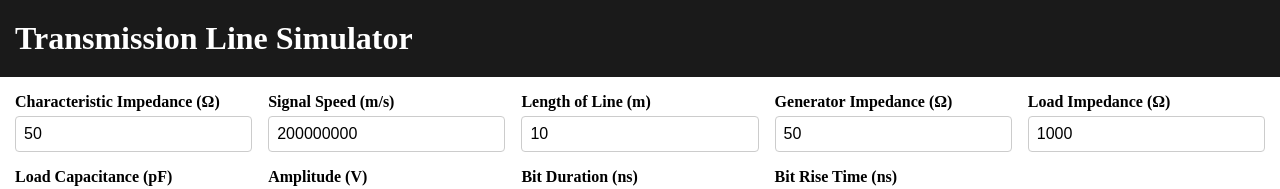
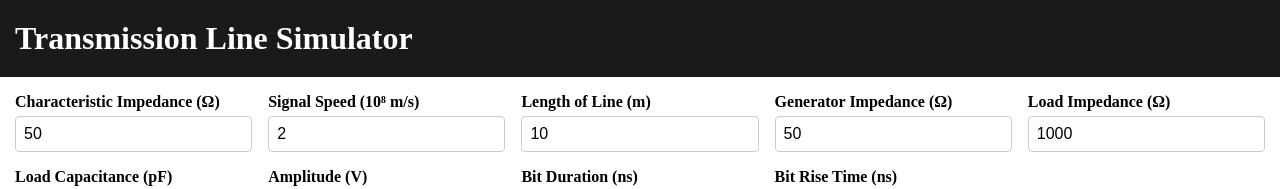
Before and after one commit to egvhauwa/transmission-line, a Vue app: page / in a window 1280 px wide. Shown: the top 189 px of the page. Built offline with nearby package versions, Linux system fonts and the light colour scheme.

Commit message:
validate parameters

```diff
--- a/src/components/ParameterInput.vue
+++ b/src/components/ParameterInput.vue
@@ -1,7 +1,15 @@
 <template>
   <div class="parameter-input">
     <label :for="id">{{ label }}</label>
-    <input :id="id" v-model="unscaledInput" type="number" step="any" required />
+    <input
+      :id="id"
+      v-model="unscaledInput"
+      type="number"
+      step="any"
+      :min="min"
+      :max="props.max"
+      required
+    />
   </div>
 </template>
 
@@ -11,16 +19,29 @@ import { ref, watch } from 'vue';
 const props = defineProps<{
   label: string;
   id: string;
+  min?: number;
+  max?: number;
   scale?: number;
 }>();
 
 const model = defineModel({ type: Number, required: true });
 
+const min: number = props.min || 0;
 const scaleFactor: number = props.scale || 1; // Default scale factor is 1 (no scaling)
 const unscaledInput = ref<number>(model.value / scaleFactor);
 
+const isValidParameter = (parameter: number | string): boolean => {
+  if (typeof parameter === 'string') return false;
+  if (isNaN(parameter)) return false;
+  if (parameter < min) return false;
+  if (props.max !== undefined && parameter > props.max) return false;
+  return true;
+};
+
 watch(unscaledInput, (newValue) => {
-  model.value = newValue * scaleFactor;
+  if (isValidParameter(newValue)) {
+    model.value = newValue * scaleFactor;
+  }
 });
 </script>
 
--- a/src/components/ParametersForm.vue
+++ b/src/components/ParametersForm.vue
@@ -6,8 +6,16 @@
           v-model="model.Rc"
           label="Characteristic Impedance (Ω)"
           id="Rc"
+          :min="1e-9"
         />
-        <ParameterInput v-model="model.v" label="Signal Speed (m/s)" id="v" />
+        <ParameterInput
+          v-model="model.v"
+          label="Signal Speed (10⁸ m/s)"
+          id="v"
+          :min="1"
+          :max="3"
+          :scale="1e8"
+        />
         <ParameterInput v-model="model.d" label="Length of Line (m)" id="d" />
         <ParameterInput
           v-model="model.Rg"
--- a/src/utils/simulator.ts
+++ b/src/utils/simulator.ts
@@ -54,6 +54,8 @@ export class Simulator {
     // delta z <= min wavelength / 10 to avoid dispersion
     this.minWaveLength = getMinimumWavelength(v, tRise);
     this.N = Math.ceil(d / (this.minWaveLength / 20));
+    this.N = Math.max(this.N, 10); // at least 10 simulation steps
+    this.N = Math.min(this.N, 1000); // at most 1000 simulations steps (makes sure CPU can handle the simulations)
 
     this.deltaZ = d / this.N;
     this.deltaT = this.deltaZ / v; // Courant limit
```
Also changed, not shown: src/components/Simulation.vue (deleted).
